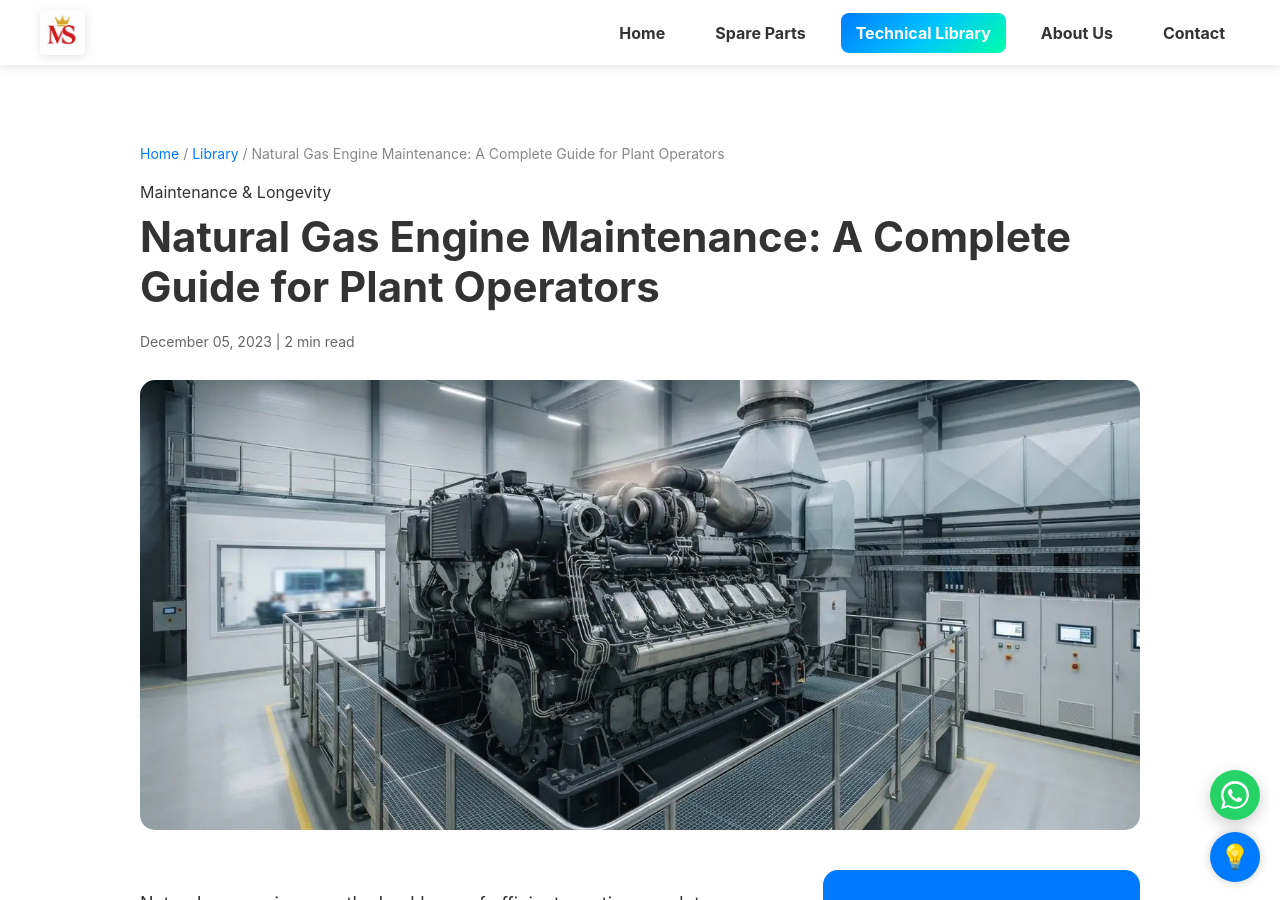
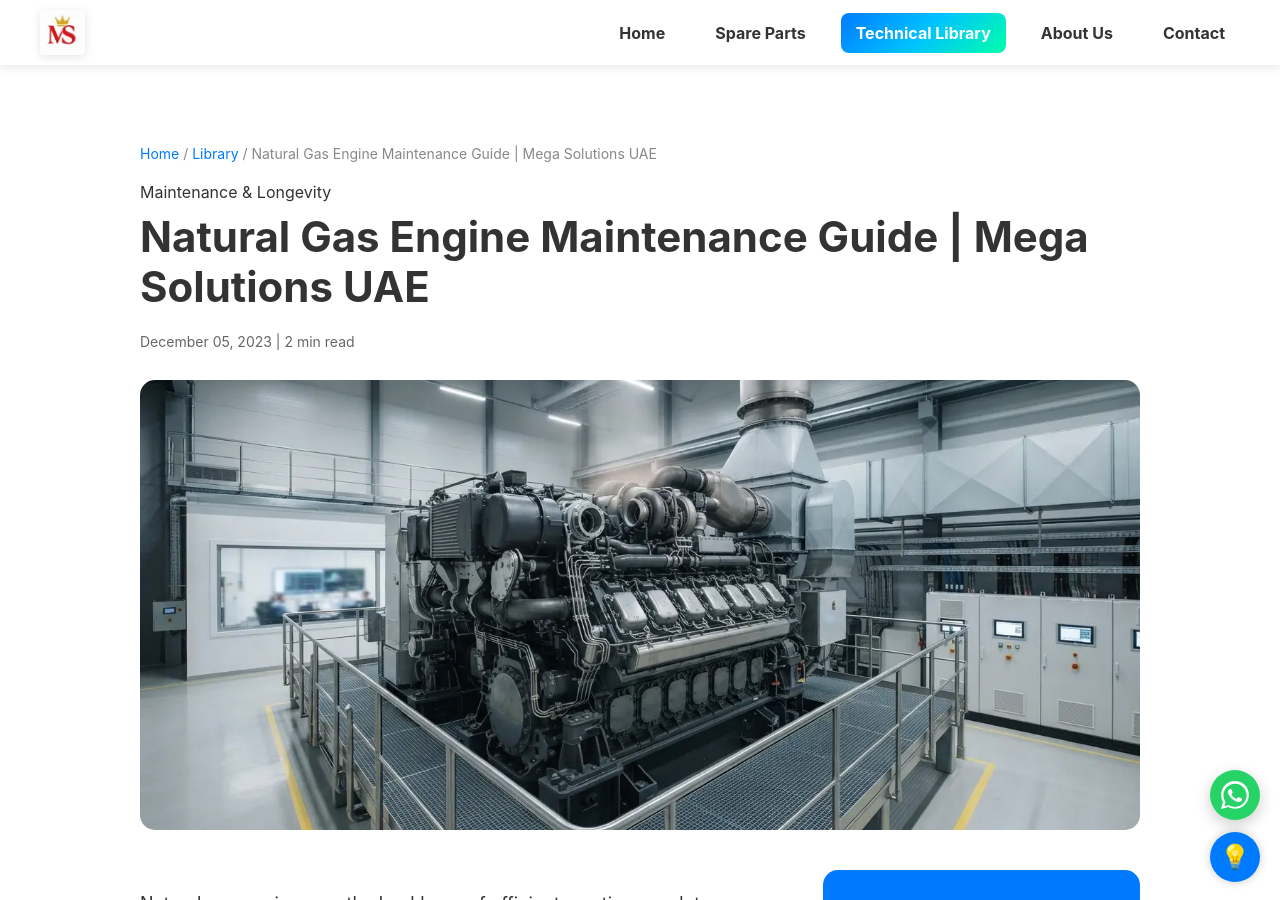
Before and after one commit to Khisal786/Mega-Solutions-UAE, a Jekyll site: the page built from _posts/2023-12-05-natural-gas-engine-maintenance-complete-guide.md, in a window 1280 px wide and 900 px high. Built offline with Jekyll 4.4.1, drawn with Linux system fonts in a browser that asks for light colours.

Commit message:
Update post title for natural gas engine maintenance

```diff
--- a/_posts/2023-12-05-natural-gas-engine-maintenance-complete-guide.md
+++ b/_posts/2023-12-05-natural-gas-engine-maintenance-complete-guide.md
@@ -1,6 +1,6 @@
 ---
 layout: post
-title: "Natural Gas Engine Maintenance: A Complete Guide for Plant Operators"
+title: "Natural Gas Engine Maintenance Guide | Mega Solutions UAE"
 date: 2023-12-05
 image: /assets/images/blog/natural-gas-engine-maintenance-guide.webp
 description: "A comprehensive master guide on maintaining industrial natural gas engines, managing fuel purity, and maximizing operational lifespan."
```
